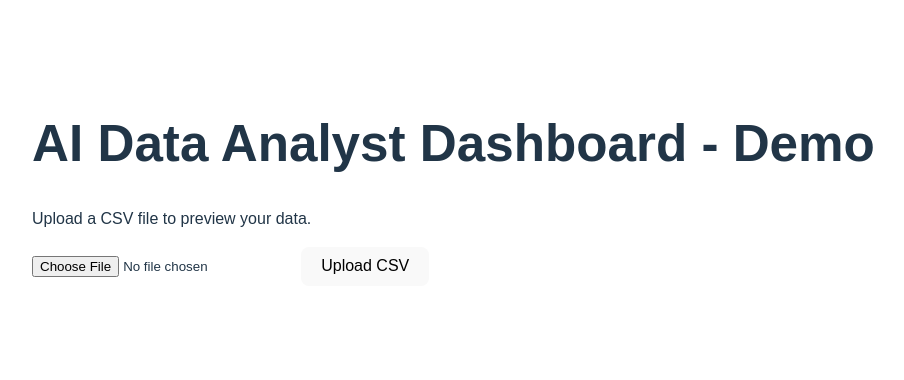
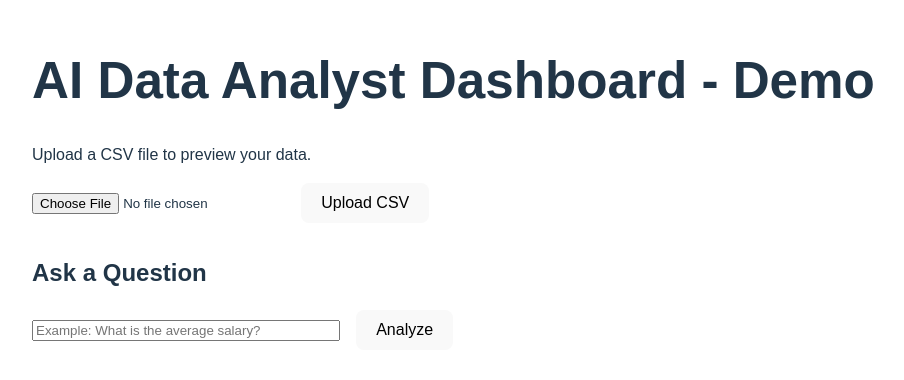
Before and after one commit to onehundredcode/ai-data-analyst-dashboard, a React app in the folder frontend/: page / in a window 1280 px wide. Shown: the part 216-596 px from the top of the page, without its empty margins (0-904 px from the left). Built offline with nearby package versions, Linux system fonts and the light colour scheme; the HTML template or start-up script is replaced by a standard one.

Commit message:
frontend and backend analysis pipeline

```diff
--- a/frontend/src/App.jsx
+++ b/frontend/src/App.jsx
@@ -7,6 +7,8 @@ function App() {
   const [result, setResult] = useState(null);
   const [fileId, setFileId] = useState(null);
   const [error, setError] = useState("");
+  const [question, setQuestion] = useState("");
+  const [analysisResult, setAnalysisResult] = useState(null);
   const [loading, setLoading] = useState(false);
 
   const handleFileChange = (event) => {
@@ -50,6 +52,35 @@ function App() {
     }
   };
 
+  const handleAnalyze = async () => {
+    if (!fileId) {
+      setError("Please upload a CSV first.");
+      return;
+    }
+
+    if (!question.trim()) {
+      setError("Please enter a question.");
+      return;
+    }
+
+    try {
+      setError("");
+
+      const response = await axios.post("http://127.0.0.1:8000/analyze", {
+        file_id: fileId,
+        question: question,
+      });
+
+      setAnalysisResult(response.data);
+      console.log("Analysis response:", response.data);
+    } catch (err) {
+      console.error("Analysis error:", err);
+      setError("Analysis failed.");
+      setAnalysisResult(null);
+    }
+  };
+
+
   return (
     <div style={{ padding: "2rem", fontFamily: "Arial, sans-serif" }}>
       <h1>AI Data Analyst Dashboard - Demo</h1>
@@ -91,6 +122,27 @@ function App() {
           </table>
         </div>
       )}
+
+        <div style={{ marginTop: "2rem" }}>
+          <h2>Ask a Question</h2>
+
+          <input
+            type="text"
+            value={question}
+            onChange={(e) => setQuestion(e.target.value)}
+            placeholder="Example: What is the average salary?"
+            style={{ width: "300px", marginRight: "1rem" }}
+          />
+
+          <button onClick={handleAnalyze}>Analyze</button>
+        </div>
+
+        {analysisResult && (
+          <div style={{ marginTop: "2rem" }}>
+            <h3>Analysis Result</h3>
+            <p>{analysisResult.answer}</p>
+          </div>
+        )}
     </div>
   );
 }
```
Also changed, not shown: 1 other file (tests, documents, lock files or other folders).
